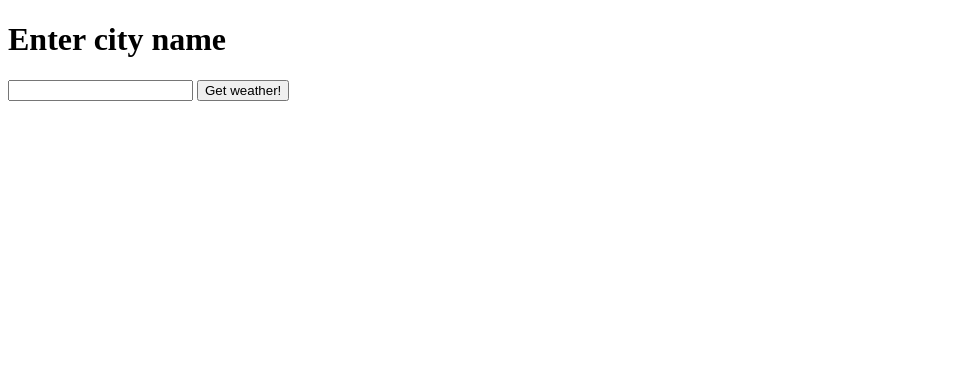
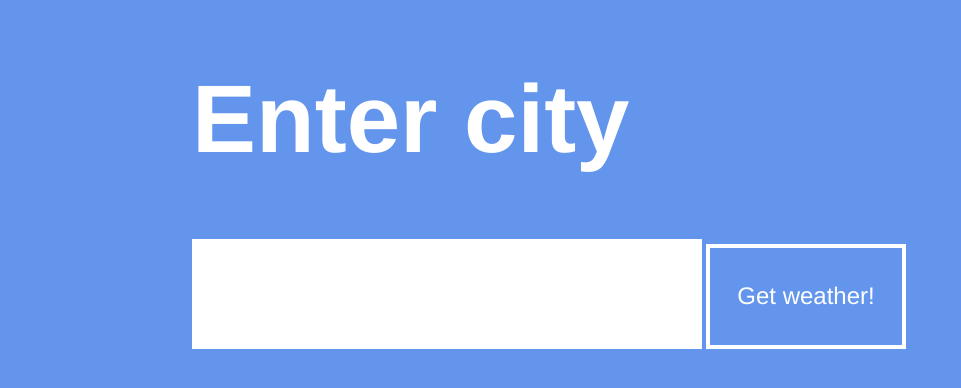
Before and after one commit to sunilthalore/sunilthalore.github.io, a plain HTML site: page weather/index.html in a window 1280 px wide. Shown: the whole page, without its empty margins (0-961 px from the left). Drawn offline with nearby package versions, Linux system fonts and the light colour scheme.

Commit message:
added styling

```diff
--- a/weather/index.html
+++ b/weather/index.html
@@ -1,5 +1,7 @@
 <!DOCTYPE html>
 <head>
+<title>City weather and more</title>
+<link rel="stylesheet" type="text/css" href="weather_page.css">
 <script src="https://ajax.googleapis.com/ajax/libs/jquery/3.2.0/jquery.min.js"></script>
 
 <script>
@@ -16,9 +18,11 @@
 
 
 <body>
-	<h1>Enter city name</h1>
+	<h1>Enter city</h1>
+	<div>
 	<input type="text" name="search_string" id="searchBox">
 	<button id="submitWeatherSearch"  type=submit onclick="getWeather()">Get weather!</button>
+	</div>
 	<p id="searchResult"></p>
 
 	<script type="text/javascript">
--- /dev/null
+++ b/weather/weather_page.css
@@ -0,0 +1,50 @@
+body { margin: 60px auto; width: 70%; background-color: #6495ED}
+
+a { text-decoration: none; color: #999; }
+a:hover { text-decoration: underline; }
+
+p, ul { font-size: 1.5em; line-height: 1.4em; color: #333; }
+
+h1 { font-family: 'Helvetica', 'Arial', 'Sans-Serif'; }
+h1 { font-size: 6em;  }
+h1 { color: white }
+
+
+#searchBox {
+	border: transparent;
+    height: 100px;
+    width: 500px;
+    font-size: 4.5em;
+    padding-left: 5px;
+    font-family: 'Helvetica'
+    vertical-align: bottom;
+    padding: 5px;
+    color: #6495ED
+
+}
+
+#submitWeatherSearch {
+  border: solid 4px white;
+    height: 105px;
+    width: 200px;
+    font-size: 1.5em;
+    background-color: #6495ED;
+    font-family: 'Helvetica';
+    color: white;
+    vertical-align: bottom;
+}
+
+#searchResult {
+	width: 700px;
+	font-family: 'Helvetica'
+	color: white;
+	font-size: 3.5em;
+	color:white;
+}
+
+#progressBar {
+  margin: 20px;
+  width: 200px;
+  height: 200px;
+}
+}
```
